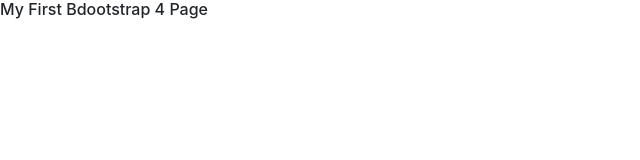
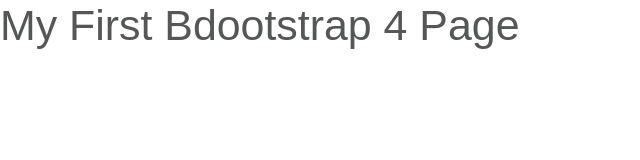
Before and after one commit to CameronMourot/test-digitalinitiative, a website: page index.html in a window 1280 px wide. Shown: the whole page, without its empty margins (0-640 px from the left). Drawn offline with Linux system fonts and the light colour scheme.

Commit message:
[+] Sass files

```diff
--- a/main.scss
+++ b/main.scss
@@ -1,4 +1,5 @@
-@import "sass/variables";
+@import "sass/theme_variables";
+@import "sass/mixins";
 @import "node_modules/bootstrap/scss/functions";
 @import "node_modules/bootstrap/scss/variables";
 @import "node_modules/bootstrap/scss/mixins";
@@ -37,4 +38,7 @@
 @import "node_modules/bootstrap/scss/utilities";
 @import "node_modules/bootstrap/scss/print";
 // Custom sass imports
+@import "sass/components/typography";
 @import "sass/home";
+@import "sass/layout/footer";
+@import "sass/layout/header";
--- /dev/null
+++ b/sass/_mixins.scss
@@ -0,0 +1,56 @@
+
+//	Mixin from Axome (https://www.axome.com/)
+//	Responsive everything
+//	ex :
+//	#test {
+//		@include ax_responsive(font-size, false, 0.8rem, 0.9rem, 1rem, 1.1rem);
+//	}
+//  xs, lg and xl are optional.
+@mixin ax_responsive($prop, $xs, $sm, $md, $lg: false, $xl: false) {
+
+	@if $xs {
+		@include media-breakpoint-only(xs) {
+			#{$prop}: $xs;
+		}
+		@include media-breakpoint-only(sm) {
+			#{$prop}: $sm;
+		}
+	} @else {
+		@include media-breakpoint-down(sm) {
+			#{$prop}: $sm;
+		}
+	}
+
+	@if $lg and $xl {
+		@include media-breakpoint-only(md) {
+			#{$prop}: $md;
+		}
+		@include media-breakpoint-only(lg) {
+			#{$prop}: $lg;
+		}
+		@include media-breakpoint-up(xl) {
+			#{$prop}: $xl;
+		}
+	}
+	@if $lg and not($xl) {
+		@include media-breakpoint-only(md) {
+			#{$prop}: $md;
+		}
+		@include media-breakpoint-up(lg) {
+			#{$prop}: $lg;
+		}
+	}
+	@if not($lg) and $xl {
+		@include media-breakpoint-only(md) {
+			#{$prop}: $md;
+		}
+		@include media-breakpoint-up(xl) {
+			#{$prop}: $xl;
+		}
+	}
+	@if not($lg) and not($xl) {
+		@include media-breakpoint-up(md) {
+			#{$prop}: $md;
+		}
+	}
+}
--- /dev/null
+++ b/sass/_theme_variables.scss
@@ -0,0 +1,123 @@
+
+/* GRID ---------- */
+//$grid-gutter-width: 30px;
+//
+//$grid-breakpoints: (
+//        xs: 0,
+//        sm: 576px,
+//        md: 768px,
+//        lg: 992px,
+//        xl: 1200px
+//);
+//
+//$container-max-widths: (
+//        sm: 540px,
+//        md: 720px + $grid-gutter-width,
+//        lg: 960px + $grid-gutter-width,
+//        xl: 1140px + $grid-gutter-width
+//);
+
+
+/* COLORS ---------- */
+$white:    #fff;
+$gray-100: #f6f5f5;
+$gray-200: #dddddd;
+$gray-300: #dee2e6;
+$gray-400: #bcbcbc;
+$gray-500: #999999;
+$gray-600: #6c757d;
+$gray-700: #555656;
+$gray-800: #444444;
+$gray-900: #222222;
+$black:    #000;
+
+$blue:    #288AC1;
+$indigo:  #6610f2;
+$purple:  #6f42c1;
+$pink:    #e83e8c;
+$red:     #dc3545;
+$orange:  #F06544;
+$yellow:  #ffc107;
+$green:   #28a745;
+$teal:    #20c997;
+$cyan:    #17a2b8;
+
+// Primary colors
+$primary:       #555656;
+$secondary:     #288AC1;
+
+$success:       $green;
+$info:          $cyan;
+$warning:       $yellow;
+$danger:        $red;
+$light:         $gray-100;
+$dark:          $black;
+
+$body-bg:                   $white;
+$body-color:                $gray-700;
+$border-color:              $gray-200;
+$headings-color: 			$gray-700;
+$input-placeholder-color:   $body-color;
+
+$link-color: $primary;
+$link-hover-color: darken($link-color, 15%);
+
+
+/* LINE HEIGHT ---------- */
+$line-height-base: 1.6;
+
+
+/* FONTS ---------- */
+$font-family-sans-serif: 	'Open Sans', sans-serif;
+$headings-font-family:      'Oswald', sans-serif;
+$font-family-custom:        'HaveHeartTwo', sans-serif;
+$font-family-base:          $font-family-sans-serif;
+
+
+/* FONT WEIGHT ---------- */
+
+$font-weight-light:       300;
+$font-weight-normal:      400;
+$font-weight-medium:      500;
+$font-weight-bold:        700;
+$font-weight-extra-bold:  800;
+
+$headings-font-weight: $font-weight-light;
+
+
+/* FONT SIZE ---------- */
+$font-size-extra-large:  1.125rem; // 18px
+$font-size-large: 	 1rem; // 16px
+$font-size-base: 0.875rem; // 14px
+$font-size-small: 	 0.8125rem; // 12px
+$font-size-extra-small: 	 0.625rem; // 10px
+
+$big-size: 12.5rem; // 200px
+$h1-font-size: 2.68rem; // 43px
+$h2-font-size: 2.125rem; // 34px
+$h3-font-size: 1.625rem; // 26px
+$h4-font-size: 1.25rem; // 20px
+$h5-font-size: 1rem; // 16px
+$h6-font-size: 1rem; // 16px
+
+
+/* CUSTOMS ---------- */
+$border-radius:               .25rem;
+$border-radius-lg:            .3rem ;
+$border-radius-sm:            .2rem ;
+
+$transition-base:             all .3s ease-in-out;
+
+
+/* SOCIAL COLORS ---------- */
+$facebook:   #3d5c9a;
+$twitter:    #55acee;
+$google:	 #4285f4;
+$amazon: 	 #ff9900;
+$googleplus: #dd4b39;
+$pinteresty: #cd1d1f;
+$youtube:    #cc181e;
+$instagram:  #3f729b;
+$tumblr:     #35465d;
+$vimeo:      #1ab7ea;
+$vine:       #00B489;
--- a/sass/_variables.scss
+++ /dev/null
@@ -1 +0,0 @@
-$h1-font-size: 1em;
--- /dev/null
+++ b/sass/components/_typography.scss
@@ -0,0 +1,52 @@
+h1,
+.h1 {
+	@include ax_responsive(font-size, $h1-font-size * 0.95, $h1-font-size * 0.8, $h1-font-size * 0.9, $h1-font-size);
+}
+h2,
+.h2 {
+	@include ax_responsive(font-size, $h2-font-size * 0.7, $h2-font-size * 0.8, $h2-font-size * 0.9, $h2-font-size);
+}
+h3,
+.h3 {
+	@include ax_responsive(font-size, $h3-font-size * 0.7, $h3-font-size * 0.8, $h3-font-size * 0.9, $h3-font-size);
+}
+h4,
+.h4 {
+	@include ax_responsive(font-size, $h4-font-size * 0.7, $h4-font-size * 0.8, $h4-font-size * 0.9, $h4-font-size);
+}
+h5,
+.h5 {
+	@include ax_responsive(font-size, $h5-font-size * 0.7, $h5-font-size * 0.8, $h5-font-size * 0.9, $h5-font-size);
+}
+h6,
+.h6 {
+	@include ax_responsive(font-size, $h6-font-size * 0.7, $h6-font-size * 0.8, $h6-font-size * 0.9, $h6-font-size);
+}
+
+ul {
+	margin: 0;
+	padding: 0;
+	list-style: none;
+}
+
+p {
+	margin-bottom: 0.5625rem;
+}
+
+h1,h2,h3 {
+	span {
+		font-weight: $font-weight-normal;
+		display: block;
+		font-size: $h4-font-size;
+		margin-top: 7px;
+	}
+}
+
+.page-heading {
+	@include ax_responsive(font-size, $h1-font-size * 0.95, $h1-font-size * 0.8, $h1-font-size * 0.9, $h1-font-size);
+	font-weight: $headings-font-weight;
+	font-family: $headings-font-family;
+	margin-bottom: 1.2rem;
+	text-align: center;
+	color: $headings-color;
+}
--- /dev/null
+++ b/sass/layout/_header.scss
@@ -0,0 +1,4 @@
+
+#header {
+
+}
```
Also changed, not shown: main.css, sass/layout/_footer.scss (added), 1 other file.
